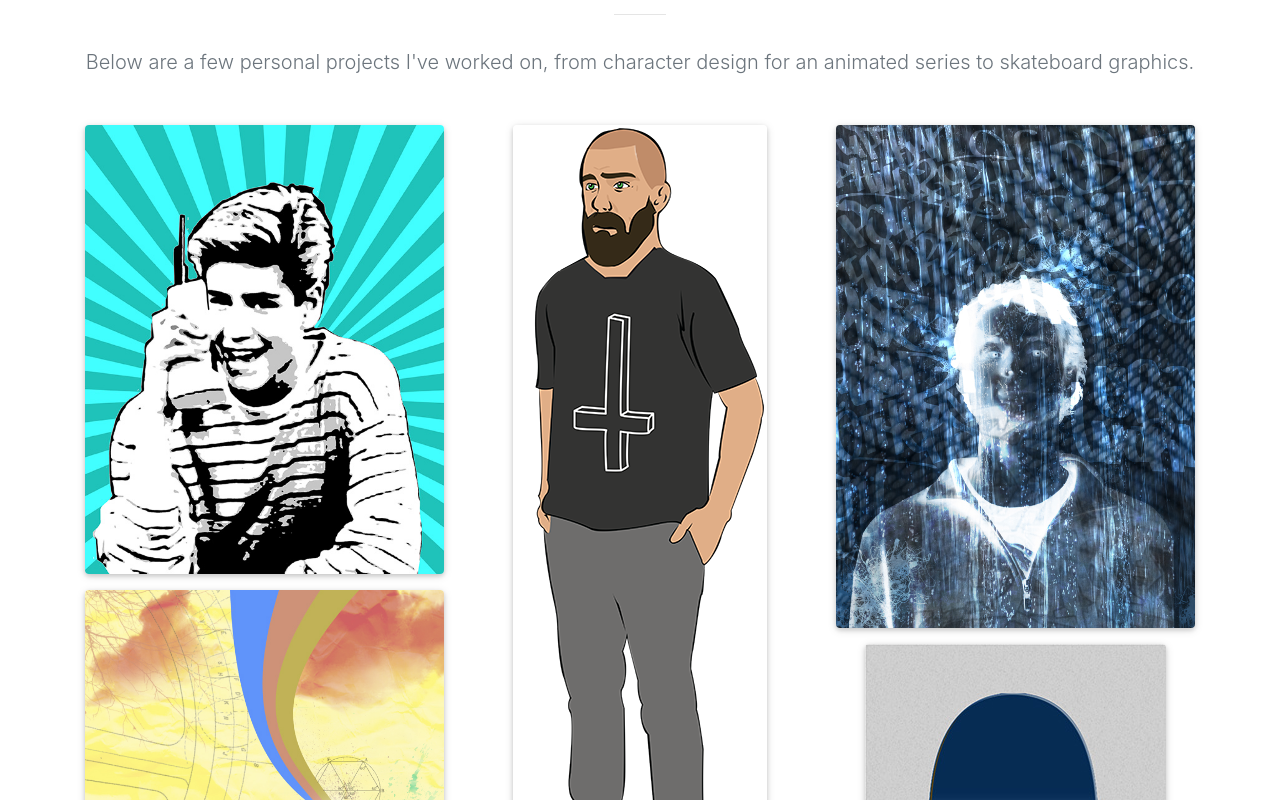
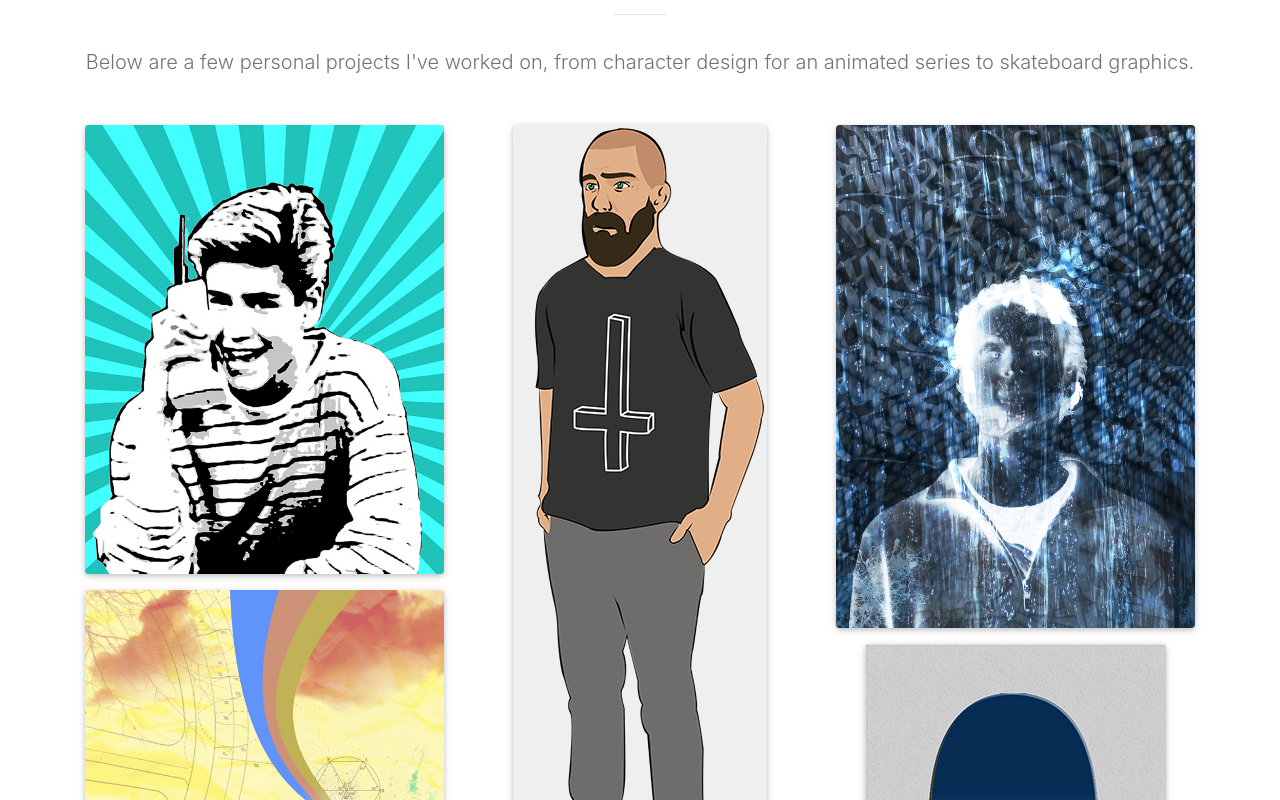
Before and after one commit to SkateCarbonCopy/Portfolio, a React (Create React App) app: page / in a window 1280 px wide. Shown: the part 900-1700 px from the top of the page. Built offline with nearby package versions, Linux system fonts and the light colour scheme.

Commit message:
changing modal toggle to button instead of a element since an href is required by netlify

```diff
--- a/public/_assets/css/style.css
+++ b/public/_assets/css/style.css
@@ -2,10 +2,6 @@
 
 html {
   scroll-behavior: smooth;
-}
-
-.disabled-link {
-  pointer-events: none;
 }
 
 /*Header Styles*/
@@ -19,6 +15,11 @@ header h5 {
 }
 
 /*Gallery Styles*/
+
+.modal-button {
+  padding: 0;
+  border-width: 0;
+}
 
 .gallery {
   -webkit-column-count: 3;
--- a/src/components/GalleryObject/GalleryObject.js
+++ b/src/components/GalleryObject/GalleryObject.js
@@ -8,9 +8,9 @@ class GalleryObject extends React.Component {
         return (
             <article>
                 <div className="mb-3 pics all 2 animation">
-                    <a href="#" data-toggle="modal" data-target={'#' + this.props.GalleryObject.file + 'Modal'}>
+                    <button className="modal-button" data-toggle="modal" data-target={'#' + this.props.GalleryObject.file + 'Modal'}>
                         <img className="img-fluid z-depth-1 rounded" src={this.props.GalleryObject.imageSrc} alt="Sample" />
-                    </a>
+                    </button>
                 </div>
                 <div className="modal fade" id={this.props.GalleryObject.file + 'Modal'} tabIndex="-1" role="dialog" aria-labelledby={this.props.GalleryObject.file + 'ModalLabel'} aria-hidden="true">
                         <div className="modal-dialog modal-lg modal-dialog-centered" role="document">
```
